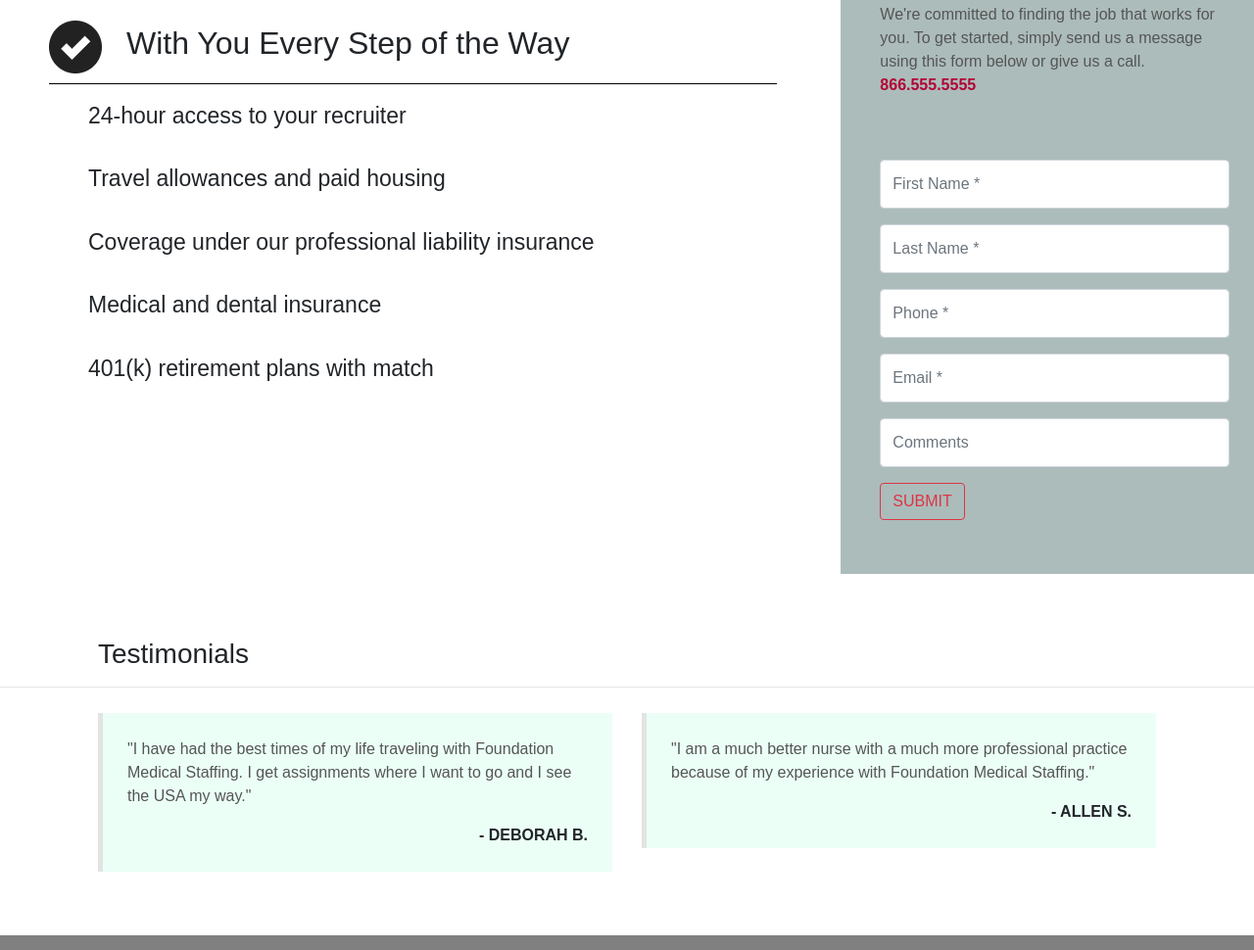
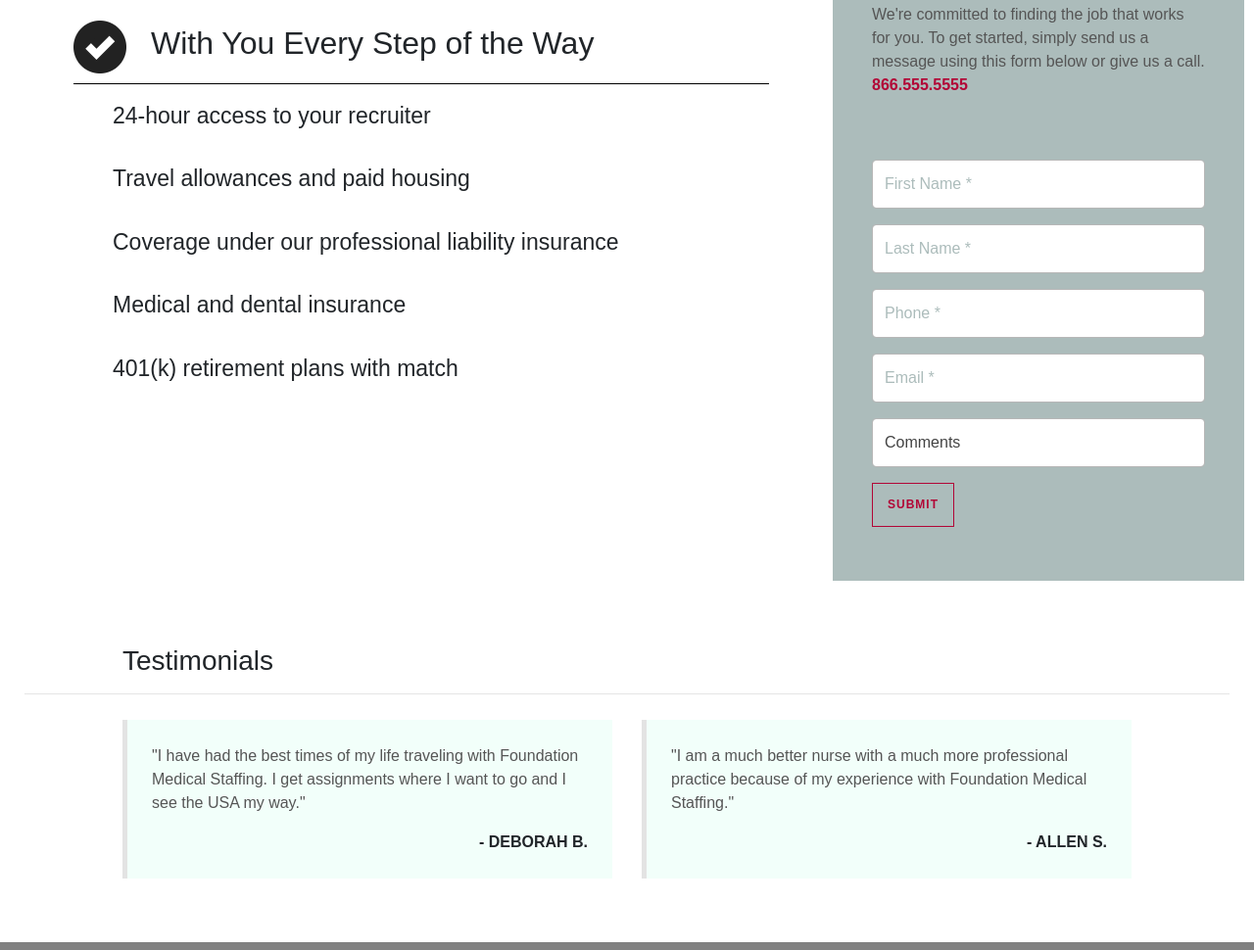
Before and after one commit to spenhappenin/testpage, a plain HTML site: page index.html in a window 1280 px wide. Shown: the part 610-1580 px from the top of the page at 98% size. Drawn offline with nearby package versions, Linux system fonts and the light colour scheme.

Commit message:
finish styling application and cleaning up code

```diff
--- a/index.css
+++ b/index.css
@@ -1,43 +1,48 @@
 body {
-  /* border: 0.5px solid rgb(210, 24, 24); */
-  /* padding-right: 5px; */
-  /* padding-left: 5px; */
+  font-family: Arial, "Helvetica Neue", Helvetica, sans-serif;
   height: 100vh;
-  font-family: Arial, "Helvetica Neue", Helvetica, sans-serif;
+  width: 100%;
 }
 
 /*   ---  HEADER  ---   */
+
 .header {
+  align-items: center;
   display: flex;
   justify-content: flex-end;
-  align-items: center;
   width: 100%;
 }
 
-.phone-number {
+.header h4 {
   color: #b20636;
+  font-weight: bold;
+  margin-bottom: 30px;
   margin-top: 30px;
-  margin-bottom: 30px;
 }
 
 /*   ---  BANNER  ---   */
+
 .banner-container {
+  background-color: #acbcbb;
   display: flex;
+  height: 385px;
   justify-content: center;
-  background-color: #acbcbb;
-  height: 385px;
 }
 
 .banner-img {
-  display: flex;
-  flex-direction: column;
   background-image: url('./assets/girl-on-phone.jpg');
   background-repeat: no-repeat;
   background-size: cover;
+  color: white;
+  display: flex;
+  flex-direction: column;
+  height: 100%;
+  padding: 32px 10px 10px 32px;
   width: 85%;
-  height: 100%;
-  color: white;
-  padding: 32px 10px 10px 32px;
+}
+
+.banner-img div {
+  width: 40%;
 }
 
 @media (max-width: 600px) {
@@ -46,8 +51,22 @@ body {
   }
 }
 
+@media (max-width: 500px) {
+  .banner-img div {
+    width: 100%;
+  }
+}
+
 /*   ---  MAIN  ---   */
+
 .main-container {
+  margin-left: 25px;
+  margin-right: 25px;
+}
+
+.main-container .row {
+  display: flex;
+  justify-content: center;
 }
 
 .main-content {
@@ -55,10 +74,10 @@ body {
 }
 
 .main-content-header {
+  align-items: center;
+  border-bottom: 1px solid black;
   display: flex;
-  align-items: center;
   padding-bottom: 10px;
-  border-bottom: 1px solid black;
 }
 
 .checkmark {
@@ -71,18 +90,15 @@ ul {
 
 ul li {
   font-size: 23px;
+  padding-bottom: 15px;
   padding-top: 15px;
-  padding-bottom: 15px;
-}
-
-.content-container {
 }
 
 .form-container {
+  align-items: center;
+  background-color: #acbcbb;
   display: flex;
   flex-direction: column;
-  align-items: center;
-  background-color: #acbcbb;
   padding: 40px 40px 55px 40px;
 }
 
@@ -100,18 +116,48 @@ ul li {
 }
 
 .form input {
+  border: 1px solid #b7b7b7;
   height: 50px;
 }
 
+.form input::placeholder {
+  color: #acbcbb;
+}
+
+form > :nth-last-child(2) > input::placeholder {
+  color: rgb(67, 67, 67);
+}
+
+.form button {
+  background: transparent;
+  border: 1px solid #b20636;
+  color: #b20636;
+  cursor: pointer;
+  font-size: 12px;
+  font-weight: bold;
+  height: 45px;
+  letter-spacing: 1px;
+  text-transform: uppercase;
+  width: 84px;
+}
+
+.form button:hover {
+  background: #b20636;
+  color: white;
+  transition: background 0.5s ease;
+}
+
 /*   ---  TESTIMONIALS  ---   */
+
 .testimonials-container {
-
+  margin-left: 25px;
+  margin-right: 25px;
 }
 
 .testimonials-container h3 {
+  padding-left: 100px;
+  padding-right: 100px;
   padding-top: 65px;
-  padding-right: 100px;
-  padding-left: 100px;
 }
 
 .testimonials-container .row {
@@ -124,15 +170,15 @@ ul li {
   }
 
   .testimonial {
+    margin-bottom: 20px;
     margin-top: 20px;
-    margin-bottom: 20px;
   }
 }
 
 .testimonial {
-  background-color: #ebfff7;
+  background-color: #ebfff7a1;
+  border-left: 5px solid #e3e3e3;
   padding: 25px;
-  border-left: 5px solid #e3e3e3;
 }
 
 .testimonial p {
@@ -140,8 +186,8 @@ ul li {
 }
 
 .testimonial span {
+  font-weight: bold;
   text-transform: uppercase;
-  font-weight: bold;
 }
 
 
@@ -152,9 +198,10 @@ ul li {
 
 
 /*   ---  FOOTER  ---   */
+
 .footer {
+  background-color: grey;
   color: white;
-  background-color: grey;
   padding: 25px 130px 40px 130px;
 }
 
--- a/index.html
+++ b/index.html
@@ -9,11 +9,9 @@
   <link rel="stylesheet" href="./index.css" />
 </head>
 <body>
-
   <div class='header'>
-    <h4 class='phone-number'>866.555.5555</h4>
+    <h4>866.555.5555</h4>
   </div>
-
   <div class='banner-container'>
     <div class='banner-img'>
       <div>
@@ -23,12 +21,8 @@
       </div>
     </div>
   </div>
-
   <br />
-
   <div class='main-container'>
-
-
     <div class='row'>
       <div class='col-lg-8 col-md-8 col-sm-12 main-content'>
         <p>Dialysis staffing isn't just our top priority it's our only priority. We focus on your needs and devote 100 percent of our efforts to finding the job that works for you.</p>
@@ -45,9 +39,7 @@
           <li>401(k) retirement plans with match</li>
         </ul>
       </div>
-
-
-      <div class='col-lg-4 col-md-4 col-sm-12 form-container'>
+      <div class='col-lg-4 col-md-12 col-sm-12 form-container'>
         <h3>Get the Job You Want and the Benefits You Deserve</h3>
         <p>We're committed to finding the job that works for you. To get started, simply send us a message using this form below or give us a call. <span>866.555.5555</span></p>
         <br />
@@ -68,14 +60,11 @@
           <div class="form-group">
             <input type="text" class="form-control" placeholder="Comments">
           </div>
-          <button type="button" class="btn btn-outline-danger">SUBMIT</button>
+          <button type="button">submit</button>
         </form>
       </div>
-
-
     </div>
   </div>
-
   <div class='testimonials-container'>
     <h3>Testimonials</h3>
     <hr />
@@ -102,12 +91,10 @@
       </div>
     </div>
   </div>
-
   <div class='footer'>
     <h3>Get the Job You Want and the Benefits You Deserve</h3>
     <p>We're committed to finding the job that works for you. To get started, simply send us a message using this form below or
       give us a call. 866.555.5555</p>
   </div>
-
 </body>
 </html>
```
